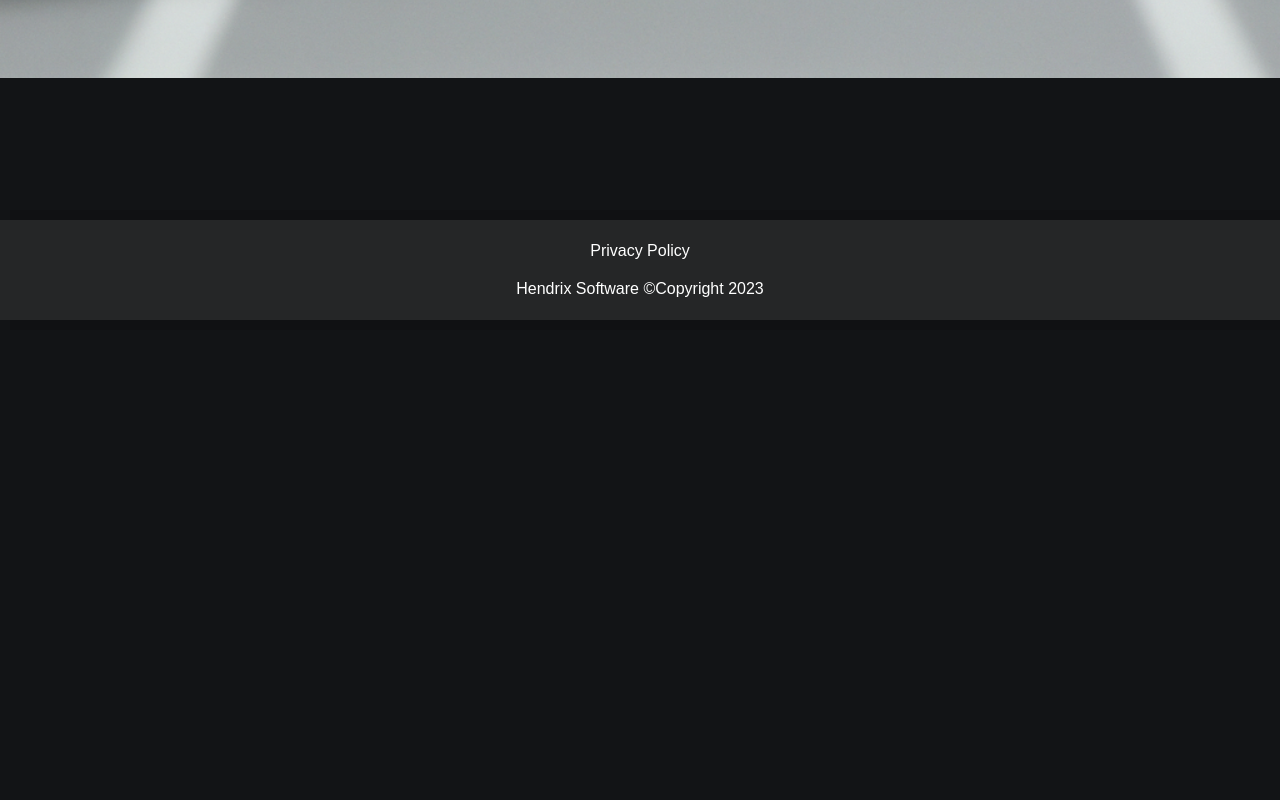
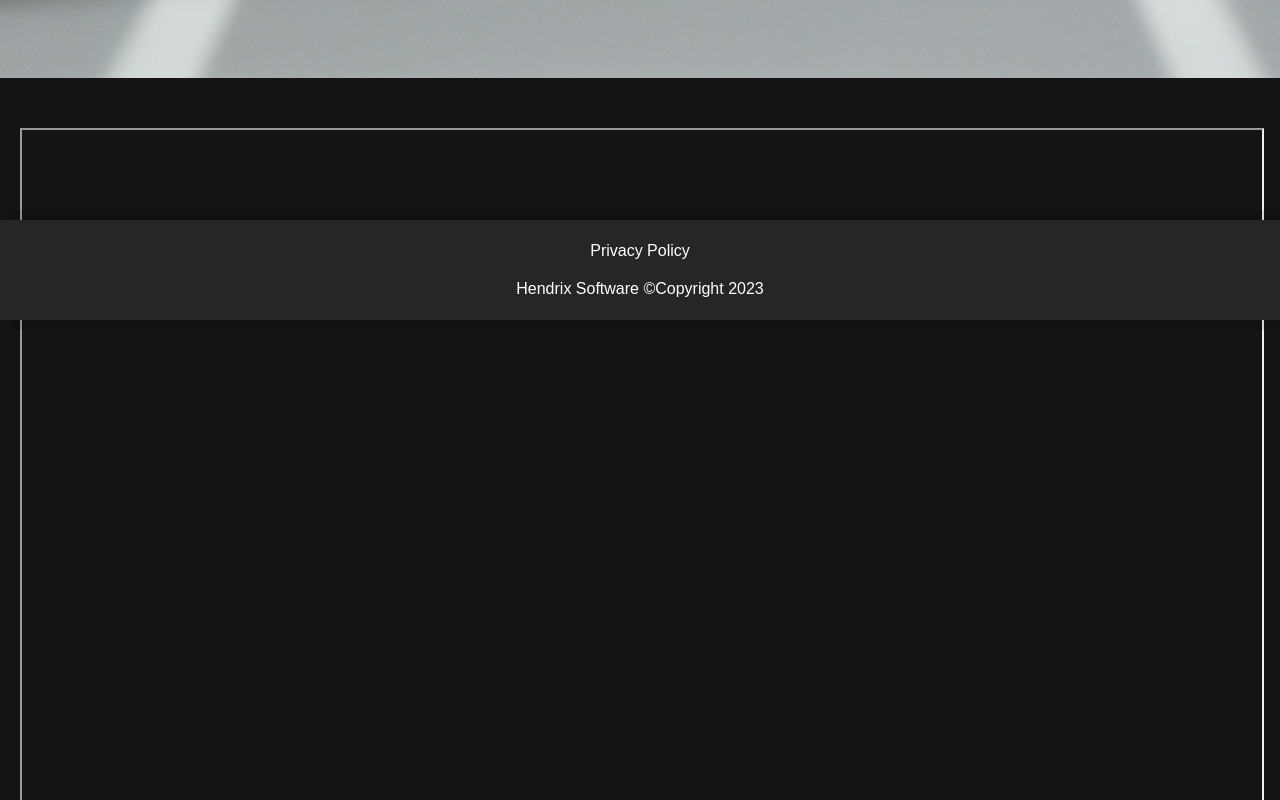
Before and after one commit to thejoshuahendrix/23-portfolio, a React (Vite) app: page /resume in a window 1280 px wide. Shown: the part 480-1280 px from the top of the page. Built offline with nearby package versions, Linux system fonts and the light colour scheme.

Commit message:
changed object tag to iframe

```diff
--- a/src/components/pages/Resume.tsx
+++ b/src/components/pages/Resume.tsx
@@ -3,12 +3,11 @@ import ResumePDF from "../../assets/Resume2023.pdf";
 export const Resume = () => {
   return (
     <div style={{ height: "1600px", width: "100%" }}>
-      <object
-        data={ResumePDF}
-        type="application/pdf"
+      <iframe
+        src={ResumePDF}
         width="100%"
         height="100%"
-      ></object>
+      ></iframe>
     </div>
   );
 };
```
